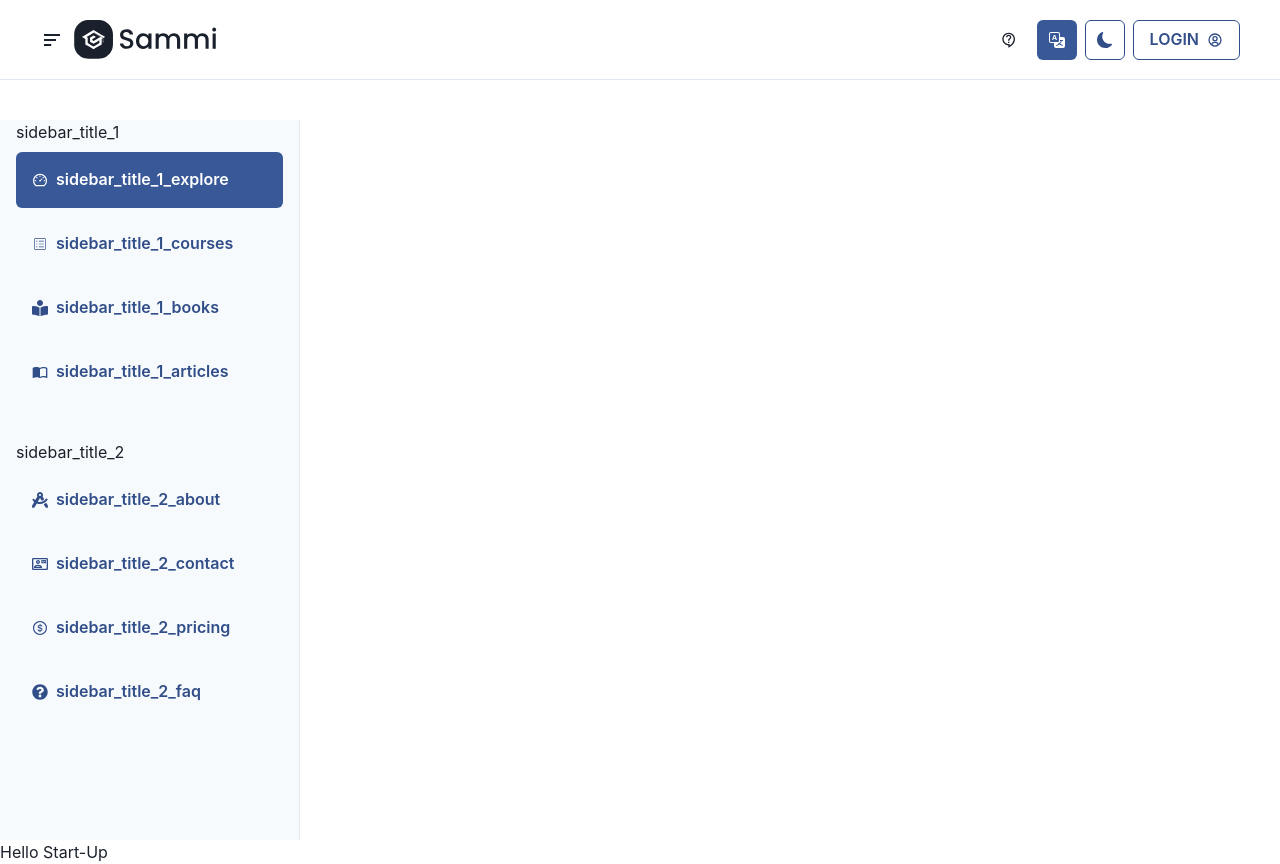
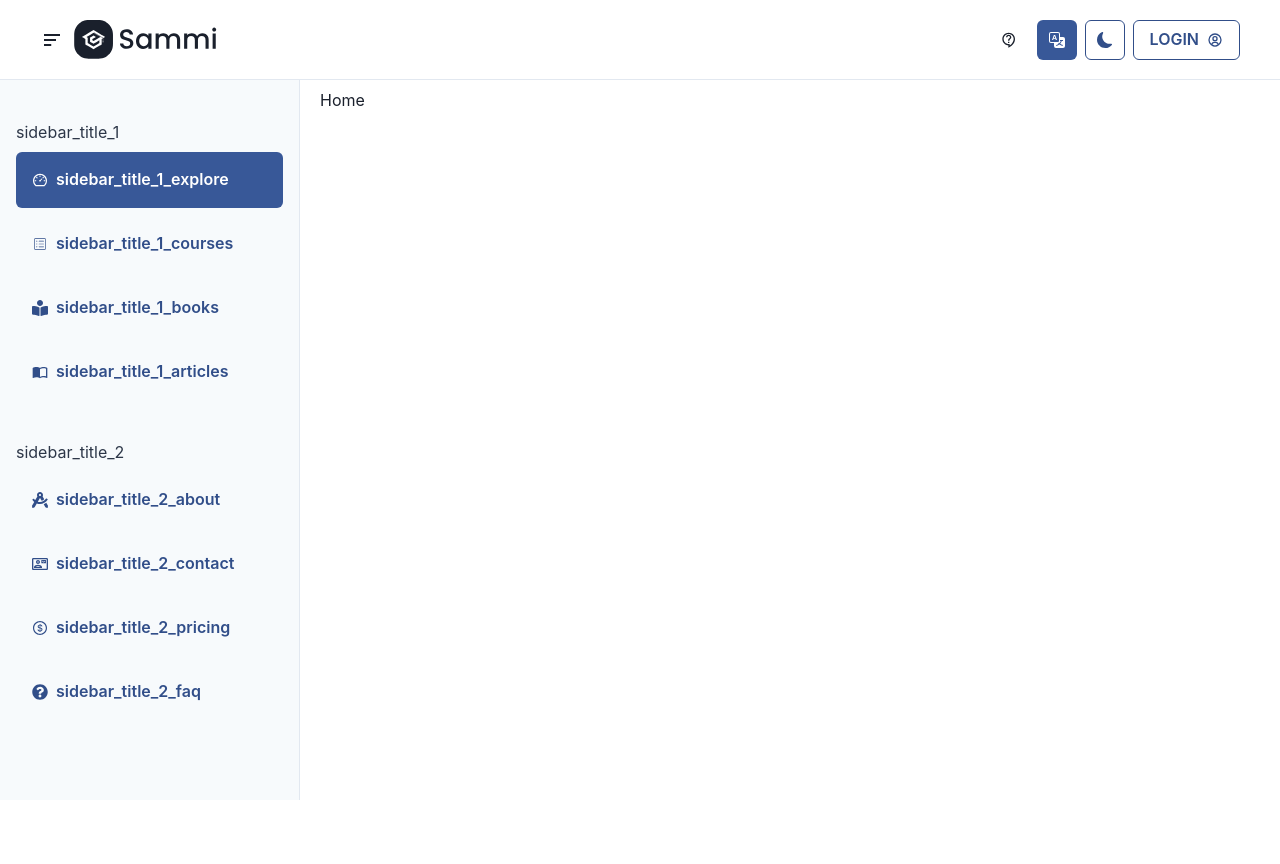
Before and after one commit to UchqunTurdiyev/Start-app, a Next.js app: page / in a window 1280 px wide. After the commit the page ends 800 px from the top, so only its background shows below. Built offline with nearby package versions, Linux system fonts and the light colour scheme.

Commit message:
Sidebar component

```diff
--- /dev/null
+++ b/src/layouts/header/header.props.ts
@@ -0,0 +1,3 @@
+export interface HeaderProps {
+	onToggle: () => void;
+}
--- a/src/layouts/header/header.tsx
+++ b/src/layouts/header/header.tsx
@@ -18,14 +18,24 @@ import React from 'react';
 import { BsFillMoonFill, BsFillSunFill, BsTranslate } from 'react-icons/bs';
 import { BiUserCircle, BiMenuAltLeft } from 'react-icons/bi';
 import { MdOutlineContactSupport } from 'react-icons/md';
+import { HeaderProps } from './header.props';
 
-function Header() {
+function Header({ onToggle }: HeaderProps) {
 	const { toggleColorMode, colorMode } = useColorMode();
 	return (
-		<Box w={'full'} h={'10vh'} px={'10'} borderBottom={'1px'} borderBottomColor={useColorModeValue('gray.200', 'gray.700')}>
+		<Box
+			w={'full'}
+			h={'10vh'}
+			px={'10'}
+			pos={'fixed'}
+			top={'0'}
+			left={'0'}
+			borderBottom={'1px'}
+			borderBottomColor={useColorModeValue('gray.200', 'gray.700')}
+		>
 			<Flex h={'full'} justify={'space-between'} align={'center'}>
 				<HStack>
-					<Icon as={BiMenuAltLeft} w={6} h={6} cursor={'pointer'} />
+					<Icon onClick={onToggle} as={BiMenuAltLeft} w={6} h={6} cursor={'pointer'} />
 					<Link href={'/'}>{colorMode == 'light' ? <DarkLogo /> : <LightLogo />}</Link>
 				</HStack>
 				<HStack>
--- a/src/layouts/layout.tsx
+++ b/src/layouts/layout.tsx
@@ -1,15 +1,20 @@
 import { Box } from '@chakra-ui/react';
 import { LayoutProps } from './layout.props';
-import React, { FunctionComponent } from 'react';
+import React, { FunctionComponent, useState } from 'react';
 import Header from './header/header';
 import Sidebar from './sidebar/sidebar';
 
 export const Layout = ({ children }: LayoutProps): JSX.Element => {
+	const [toggle, setToggle] = useState<boolean>(false);
+
+	const onToggle = () => setToggle(prev => !prev);
 	return (
 		<Box maxW={'full'} overflow={'hidden'}>
-			<Header />
-			<Sidebar />
-			<Box>{children}</Box>
+			<Header onToggle={onToggle} />
+			<Sidebar toggle={toggle} />
+			<Box mt={'11vh'} pl={{ base: 0, lg: '320px' }} transition={'all .4s ease'}>
+				{children}
+			</Box>
 		</Box>
 	);
 };
--- /dev/null
+++ b/src/layouts/sidebar/sidebar.props.ts
@@ -0,0 +1,3 @@
+export interface SidebarProps {
+	toggle: boolean;
+}
--- a/src/layouts/sidebar/sidebar.tsx
+++ b/src/layouts/sidebar/sidebar.tsx
@@ -4,16 +4,28 @@ import { log } from 'console';
 import Link from 'next/link';
 import { useRouter } from 'next/router';
 import React from 'react';
+import { SidebarProps } from './sidebar.props';
 
-function Sidebar() {
+function Sidebar({ toggle }: SidebarProps): JSX.Element {
 	const router = useRouter();
 	return (
 		<Box
-			w={'300px'}
+			w={{ base: 'full', lg: '300px' }}
 			h={'90vh'}
 			bg={useColorModeValue('gray.50', 'gray.900')}
+			color={useColorModeValue('gray.700', 'gray.200')}
 			borderRight={'1px'}
 			borderRightColor={useColorModeValue('gray.200', 'gray.700')}
+			pos={'fixed'}
+			left={{ base: toggle ? 0 : '-100%', lg: '0' }}
+			top={'10vh'}
+			overflowY={'scroll'}
+			css={{
+				'&::-webkit-scrollbar': { width: '1px' },
+				'&::-webkit-scrollbar-track': { width: '1px' },
+				'&::-webkit-scrollbar-thumb': { background: 'transparent' },
+			}}
+			transition={'all .4s ease'}
 		>
 			<Container maxW={'container.xl'}>
 				{navigation.map(item => (
@@ -22,7 +34,7 @@ function Sidebar() {
 						{item.links.map(nav => {
 							const active = router.asPath == nav.route;
 							return (
-								<Link href={`/${nav.route}`}>
+								<Link href={`${nav.route}`}>
 									<Button
 										colorScheme={'facebook'}
 										variant={active ? 'solid' : 'ghost'}
--- a/src/pages/index.tsx
+++ b/src/pages/index.tsx
@@ -1,7 +1,7 @@
 import { withLayout } from '@/layouts/layout';
 
 const Home = () => {
-	return <>Hello Start-Up</>;
+	return <>Home</>;
 };
 
 export default withLayout(Home);
```
